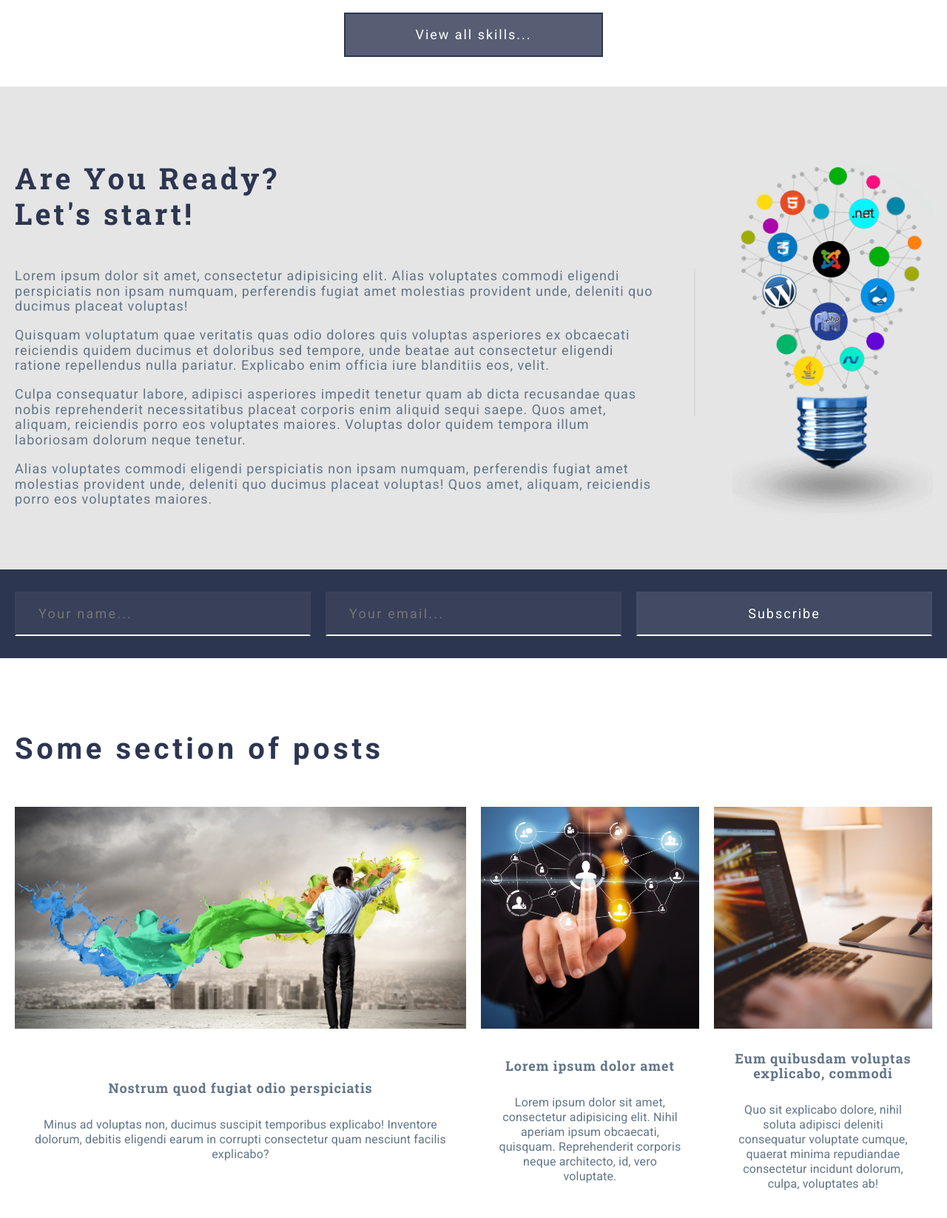
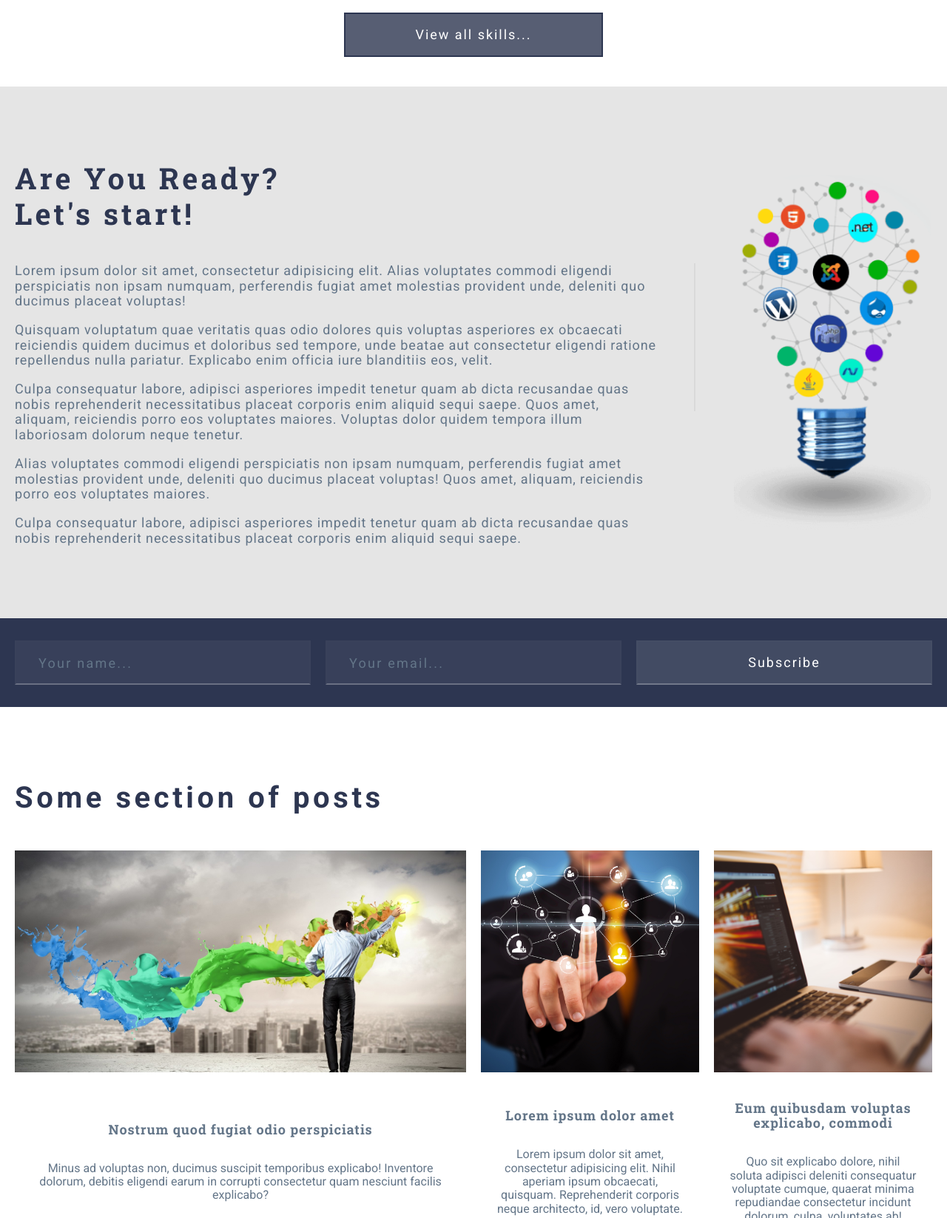
Before and after one commit to DanuCp/Grid-Template, a website: page index.html in a window 1280 px wide. Shown: the part 1593-3240 px from the top of the page at 74% size. Drawn offline with Linux system fonts and the light colour scheme.

Commit message:
Исправление ошибок#1

```diff
--- a/assets/scss/common/_typography.scss
+++ b/assets/scss/common/_typography.scss
@@ -14,7 +14,6 @@ html {
   overflow-y: scroll;
 
   letter-spacing: 0.1em;
-
   color: $color-light;
 }
 
--- a/assets/scss/components/footer/_footer.scss
+++ b/assets/scss/components/footer/_footer.scss
@@ -1,6 +1,6 @@
 @use "../../presets" as *;
 .footer {
-  padding: 35px 20px 70px;
+  padding: 50px 20px 70px;
   text-align: center;
   background-color: $color-primary;
 
@@ -34,7 +34,7 @@
 }
 .footer-line {
   width: 75px;
-  margin: 20px auto 30px;
+  margin: 20px auto;
 
   border: 1px solid rgba($color: #fff, $alpha: 0.1);
   border-right: none;
--- a/assets/scss/components/sections/_section-about.scss
+++ b/assets/scss/components/sections/_section-about.scss
@@ -1,7 +1,7 @@
 @use "../../mixins" as *;
 @use "../../presets" as *;
 .about {
-  padding: 100px 0 65px;
+  padding: 100px 0 80px;
 
   background-color: $color-gray-light;
   &__container {
@@ -28,6 +28,10 @@
 
     align-items: center;
     justify-content: center;
+    & img {
+      max-height: 480px;
+      margin-top: -20px;
+    }
   }
   &-content {
     &__title {
@@ -50,9 +54,10 @@
 
       position: relative;
 
-      letter-spacing: 0.055em;
+      letter-spacing: 0.049em;
 
       color: $color-gray;
+      margin-top: -7px;
 
       @include md-sm {
         font-size: 1rem;
--- a/assets/scss/components/sections/_section-form.scss
+++ b/assets/scss/components/sections/_section-form.scss
@@ -27,32 +27,15 @@
         grid-column: 1 / span 2;
       }
     }
-    &__input {
-      font-size: 1.125rem;
-
-      display: block;
-
-      width: 100%;
-      height: 60px;
-      padding: 0 30px;
-
-      transition: background-color 0.5s;
-      letter-spacing: 0.125em;
-
-      color: rgba(255, 255, 255, 0.5);
-      border-color: rgba(255, 255, 255, 0.01);
-      border-bottom-color: $color-light;
-      background: rgba(255, 255, 255, 0.05);
-    }
   }
   & .btn--darkness {
     width: 100%;
 
     transition: 0.5s;
 
-    color: $color-light;
+    color: #ffffff;
     border-color: rgba(255, 255, 255, 0.01);
-    border-bottom-color: $color-light;
+    border-bottom-color: rgba(255, 255, 255, 0.25);
     background: rgba(255, 255, 255, 0.1);
   }
   & .btn:hover {
@@ -61,9 +44,34 @@
     border: 2px solid $color-light;
     background-color: $color-accent;
   }
-  & input:hover {
-    transition: background-color 0.5s;
+  & input {
+    font-size: 1.125rem;
 
-    background-color: rgba(255, 255, 255, 0.15);
+    display: block;
+
+    width: 100%;
+    height: 60px;
+    padding: 0 30px;
+
+    transition: 0.5s;
+    letter-spacing: 0.125em;
+
+    color: #ffffff;
+    border-color: rgba(255, 255, 255, 0.01);
+    border-bottom-color: rgba(255, 255, 255, 0.25);
+    background: rgba(255, 255, 255, 0.05);
+    &::placeholder {
+      color: $color-gray;
+    }
+    &:hover {
+      transition: 0.5s;
+
+      border-color: rgba($color-light, 0.15);
+      border-bottom-color: $color-light;
+      background-color: rgba($color-light, 0.15);
+      &::placeholder {
+        color: lighten($color-gray, 15%);
+      }
+    }
   }
 }
--- a/assets/scss/components/sections/_section-posts.scss
+++ b/assets/scss/components/sections/_section-posts.scss
@@ -19,13 +19,11 @@
     &__text {
       font-size: 1rem;
       font-weight: 400;
-      line-height: 20px;
 
-      margin: 30px 0 0;
+      margin: 16px 0;
 
       text-align: center;
-      letter-spacing: 0.05em;
-      letter-spacing: 0.01em;
+      letter-spacing: 0.0001em;
 
       color: #637588;
     }
@@ -35,7 +33,7 @@
       font-weight: 700;
       line-height: 20px;
 
-      margin-top: 10px;
+      margin: 18px 0;
 
       text-align: center;
       letter-spacing: 0.05em;
@@ -65,7 +63,7 @@
   &-action {
     display: flex;
 
-    margin-top: 50px;
+    margin-top: 20px;
 
     justify-content: center;
   }
@@ -75,7 +73,7 @@
     font-weight: 700;
 
     margin-top: 0;
-    margin-bottom: 55px;
+    margin-bottom: 48px;
 
     letter-spacing: 0.1151em;
 
--- a/index.html
+++ b/index.html
@@ -144,6 +144,10 @@
               provident unde, deleniti quo ducimus placeat voluptas! Quos amet, aliquam, reiciendis porro eos voluptates
               maiores.
             </p>
+            <p>
+              Culpa consequatur labore, adipisci asperiores impedit tenetur quam ab dicta recusandae quas nobis
+              reprehenderit necessitatibus placeat corporis enim aliquid sequi saepe.
+            </p>
           </div>
         </div>
         <div class="about-img">
@@ -227,7 +231,7 @@
                 <img src="assets/img/img-post-5.png" alt="">
               </div>
               <div class="posts-content">
-                <div class="posts-content__suptext">Facere rerum aliquam nostrum vel</div>
+                <div class="posts-content__suptext">Facere rerum aliquam nostrum vel repudiandae</div>
                 <div class="posts-content__text">Quo sit explicabo dolore, nihil soluta adipisci deleniti consequatur
                   voluptate cumque, quaerat minima repudiandae consectetur incidunt dolorum, culpa, voluptates ab!</div>
               </div>
```
Also changed, not shown: assets/css/style.css.
